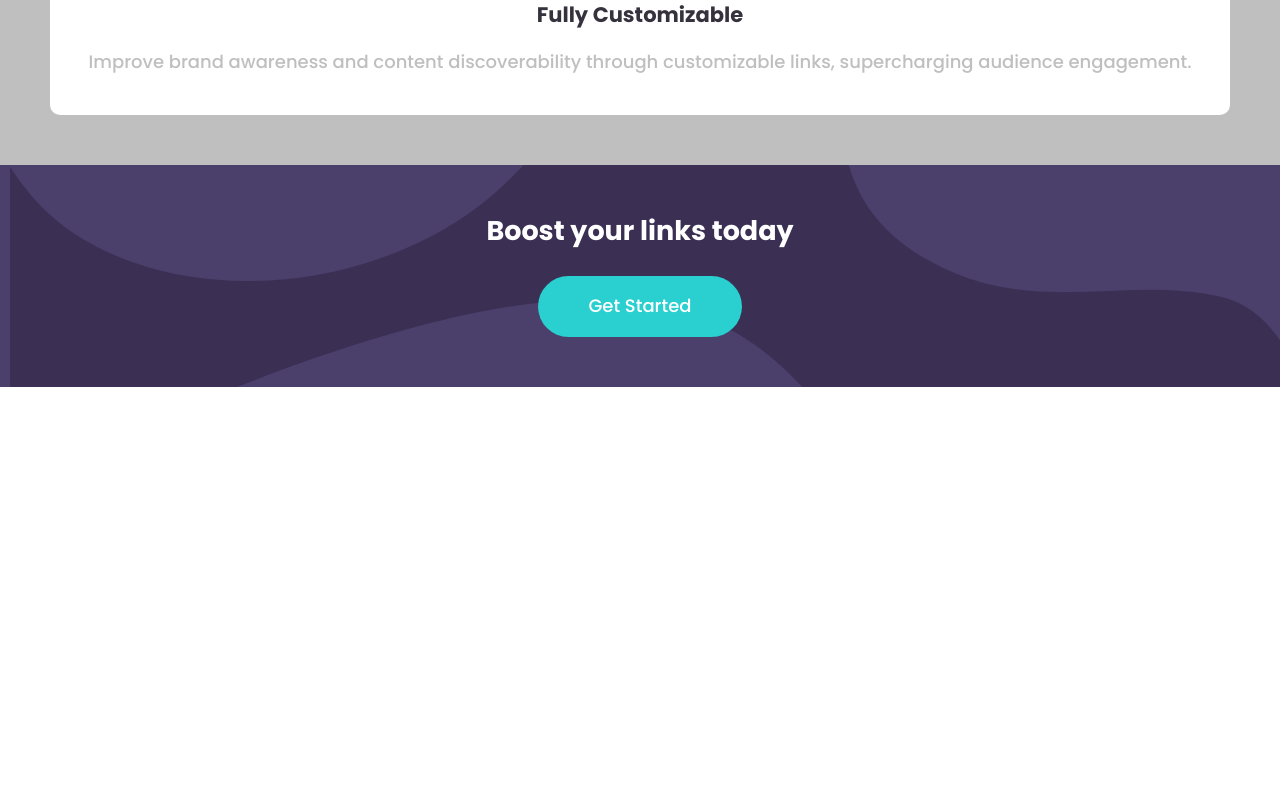
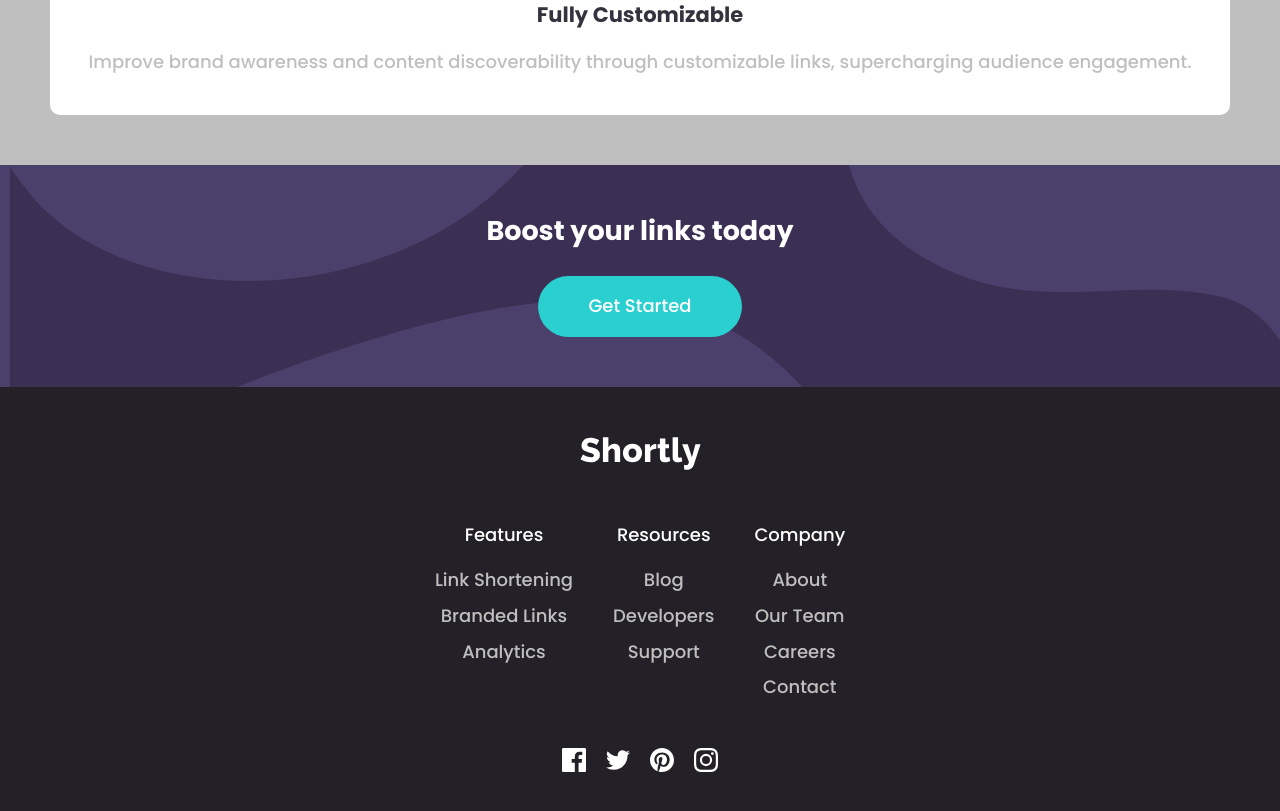
Before and after one commit to IReistI/URL-shortening-API-landing-page, a plain HTML site: page index.html in a window 1280 px wide. Shown: the part 2357-3168 px from the top of the page. Before the commit the page ends 2744 px from the top, so only its background shows below. Drawn offline with Linux system fonts and the light colour scheme.

Commit message:
footer done

```diff
--- /dev/null
+++ b/assets/css/footer/footer.css
@@ -0,0 +1,87 @@
+.footer {
+    background-color: var(--colorNeutral-veryDarkViolet);
+    padding: 5rem 0;
+    display: flex;
+    flex-direction: column;
+    align-items: center;
+    text-align: center;
+}
+@media (min-width: 768px) {
+    .footer {
+        padding: 5rem 5rem;
+    }
+}
+@media (min-width: 1440px) {
+    .footer {
+        padding: 7rem 15rem;
+        flex-direction: row;
+        justify-content: space-evenly;
+        align-items: flex-start;
+    }
+}
+
+@media (min-width: 1440px) {
+    .nav-desktop {
+        display: flex;
+        align-items: flex-start;
+        gap: 10rem;
+    }
+}
+
+.footer-nav {
+    margin: 5rem 0;
+    display: flex;
+    flex-direction: column;
+    gap: 4rem;
+}
+@media (min-width: 768px) {
+    .footer-nav {
+        flex-direction: row;
+    }
+}
+@media (min-width: 1440px) {
+    .footer-nav {
+        margin: 0;
+        gap: 15rem;
+    }
+}
+.footer-nav__title {
+    margin: 0 0 2.5rem 0;
+    color: #fff;
+    font-weight: 500;
+}
+.footer-nav__links {
+    display: flex;
+    flex-direction: column;
+    gap: 1.5rem;
+}
+.footer-nav__link {
+    color: var(--colorNeutral-gray);
+    transition: color 300ms ease-in-out;
+    transition: border-bottom 500ms ease-in-out;
+}
+.footer-nav__link:hover {
+    color: #fff;
+    border-bottom: 1px solid var(--colorPrimary-cyan);
+}
+
+@media (min-width: 768px) {
+    .icons-desktop {
+        display: grid;
+        place-content: center;
+    }
+}
+@media (min-width: 1440px) {
+    .icons-desktop {
+        display: block;
+    }
+}
+.footer-icons {
+    display: flex;
+    gap: 2rem;
+    align-items: center;
+}
+.footer-icon:hover {
+    border-bottom: 1px solid var(--colorPrimary-cyan);
+    transition: border-bottom 300ms ease-out;
+}
--- a/index.html
+++ b/index.html
@@ -12,6 +12,7 @@
   <link rel="stylesheet" href="assets/css/main/main.css">
   <link rel="stylesheet" href="assets/css/statistics/statistics.css">
   <link rel="stylesheet" href="assets/css/started/started.css">
+  <link rel="stylesheet" href="assets/css/footer/footer.css">
 </head>
 <body>
   <header>
@@ -115,34 +116,52 @@
     <h2 class="started__title">Boost your links today</h2>
     <button class="started__button">Get Started</button>
   </section>
-  <footer>
+  <footer class="footer">
+    <div class="footer__logo">
+      <a href="index.html"><img src="images/logo-white.svg" alt="Shortly"></a>
+    </div>
+    <div class="nav-desktop">
+      <nav class="footer-nav">
+        <section class="footer-nav__section">
+          <h4 class="footer-nav__title">Features</h4>
+          <ul class="footer-nav__links">
+            <li><a class="footer-nav__link" href="#">Link Shortening</a></li>
+            <li><a class="footer-nav__link" href="#">Branded Links</a></li>
+            <li><a class="footer-nav__link" href="#">Analytics</a></li>
+          </ul>
+        </section>
 
+        <section class="footer-nav__section">
+          <h4 class="footer-nav__title">Resources</h4>
+          <ul class="footer-nav__links">
+            <li><a class="footer-nav__link" href="#">Blog</a></li>
+            <li><a class="footer-nav__link" href="#">Developers</a></li>
+            <li><a class="footer-nav__link" href="#">Support</a></li>
+          </ul>
+        </section>
+
+        <section class="footer-nav__section">
+          <h4 class="footer-nav__title">Company</h4>
+          <ul class="footer-nav__links">
+            <li><a class="footer-nav__link" href="#">About</a></li>
+            <li><a class="footer-nav__link" href="#">Our Team</a></li>
+            <li><a class="footer-nav__link" href="#">Careers</a></li>
+            <li><a class="footer-nav__link" href="#">Contact</a></li>
+          </ul>
+        </section>
+
+      </nav>
+      <section class="icons-desktop">
+        <ul class="footer-icons">
+          <li><a href="#"><img class="footer-icon" src="images/icon-facebook.svg" alt="Facebook"></a></li>
+          <li><a href="#"><img class="footer-icon" src="images/icon-twitter.svg" alt="Twitter"></a></li>
+          <li><a href="#"><img class="footer-icon" src="images/icon-pinterest.svg" alt="Pinterest"></a></li>
+          <li><a href="#"><img class="footer-icon" src="images/icon-instagram.svg" alt="Instagram"></a></li>
+        </ul>
+      </section>
+    </div>
   </footer>
   <!--
-
-  Boost your links today
-
-  Get Started
-
-  Features
-
-  Link Shortening
-  Branded Links
-  Analytics
-
-  Resources
-
-  Blog
-  Developers
-  Support
-
-  Company
-
-  About
-  Our Team
-  Careers
-  Contact
-
   <div class="attribution">
     Challenge by <a href="https://www.frontendmentor.io?ref=challenge" target="_blank">Frontend Mentor</a>.
     Coded by <a href="#">Your Name Here</a>.
```
Also changed, not shown: images/logo-white.svg (added).
